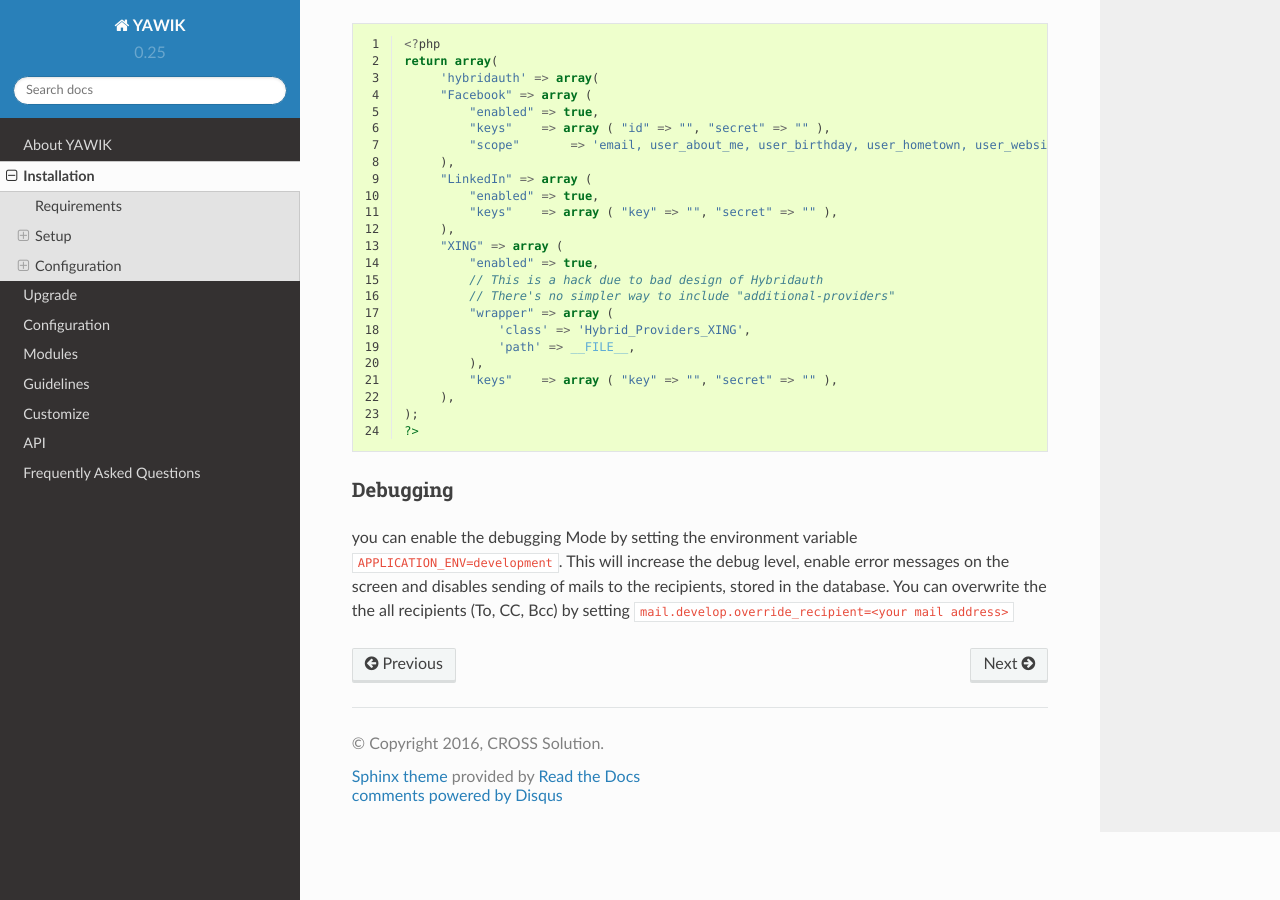
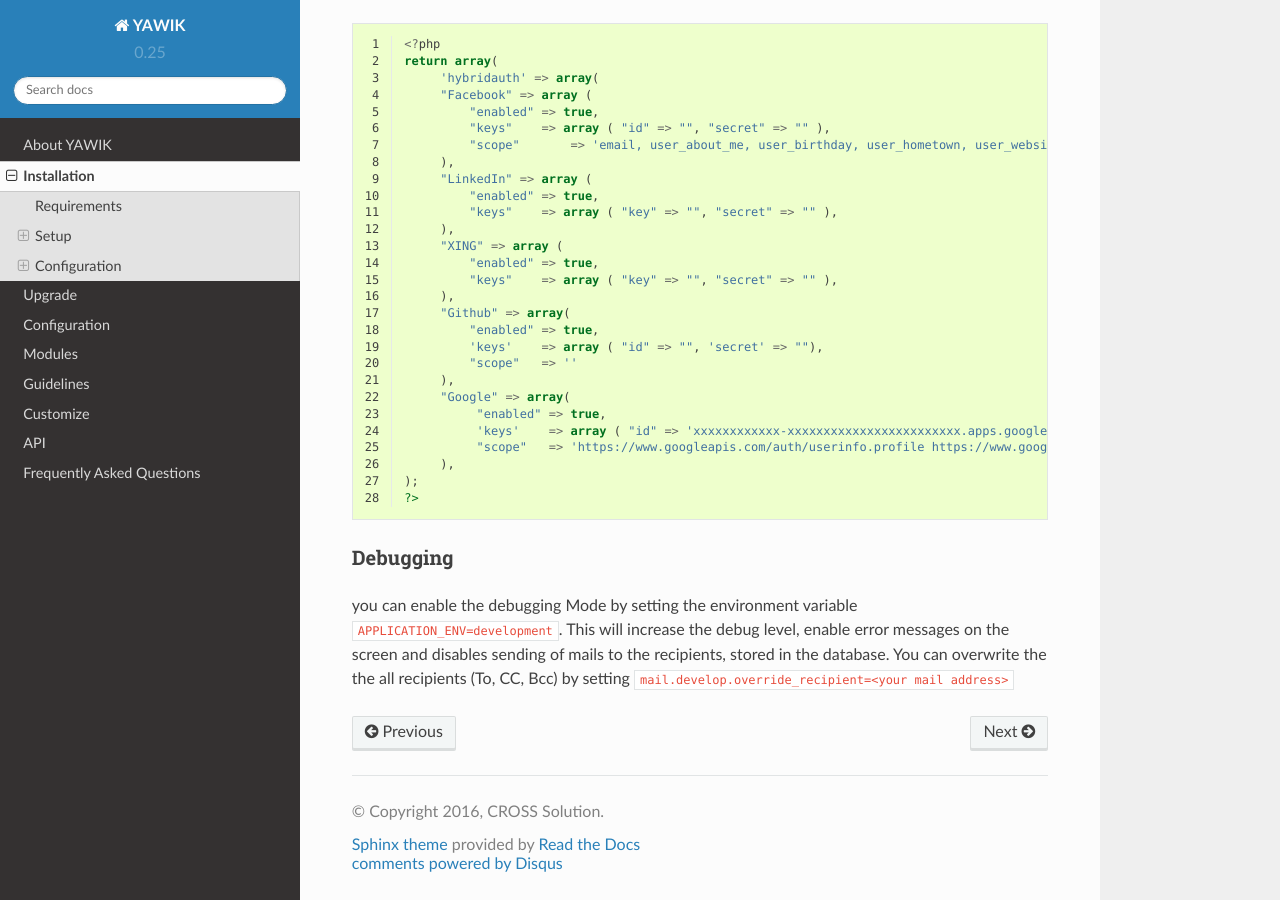
Before and after one commit to cross-solution/YawikDocs, a Sphinx documentation site: the page built from source/installation.rst, in a window 1280 px wide and 900 px high, scrolled down 4777 px. Built offline with Sphinx 7.4.7 and the Read the Docs theme 2.0.0, drawn with Linux system fonts in a browser that asks for light colours; comment, search, counter and statistics services are not loaded.

Commit message:
update configurations of social networks

```diff
--- a/source/installation.rst
+++ b/source/installation.rst
@@ -266,13 +266,17 @@ file to ``config/autoload/module.auth.local.php`` and adjust your keys and secre
         ),
         "XING" => array (
             "enabled" => true,
-            // This is a hack due to bad design of Hybridauth
-            // There's no simpler way to include "additional-providers"
-            "wrapper" => array (
-                'class' => 'Hybrid_Providers_XING',
-                'path' => __FILE__,
-            ),
             "keys"    => array ( "key" => "", "secret" => "" ),
+        ),
+        "Github" => array(
+            "enabled" => true,
+            'keys'    => array ( "id" => "", 'secret' => ""),
+            "scope"   => ''
+        ),
+        "Google" => array(
+             "enabled" => true,
+             'keys'    => array ( "id" => 'xxxxxxxxxxxx-xxxxxxxxxxxxxxxxxxxxxxxx.apps.googleusercontent.com', 'secret' => ''),
+             "scope"   => 'https://www.googleapis.com/auth/userinfo.profile https://www.googleapis.com/auth/userinfo.email',
         ),
    );
    ?>
--- a/source/modules/jobs/index.rst
+++ b/source/modules/jobs/index.rst
@@ -248,6 +248,7 @@ The ATS (Applicant Tracking System) Mode defines, how applications should be pro
 By using the ATS Mote ``intern``, you can enable the One-Click-Apply Feature. This will add an additional Apply Button
 per selected social network into the job opening.
 
+.. index:: Widget
 
 Widget
 ^^^^^^
@@ -314,6 +315,7 @@ To use your filter, you have to put the following config into your modules.confi
 .. _ChannelPricesFactory.php: https://github.com/cross-solution/YAWIK/blob/develop/module/Jobs/src/Jobs/Factory/Filter/ChannelPricesFactory.php
 
 
+.. index:: One-Click-Apply
 
 One-Click-Apply
 ^^^^^^^^^^^^^^^
```
